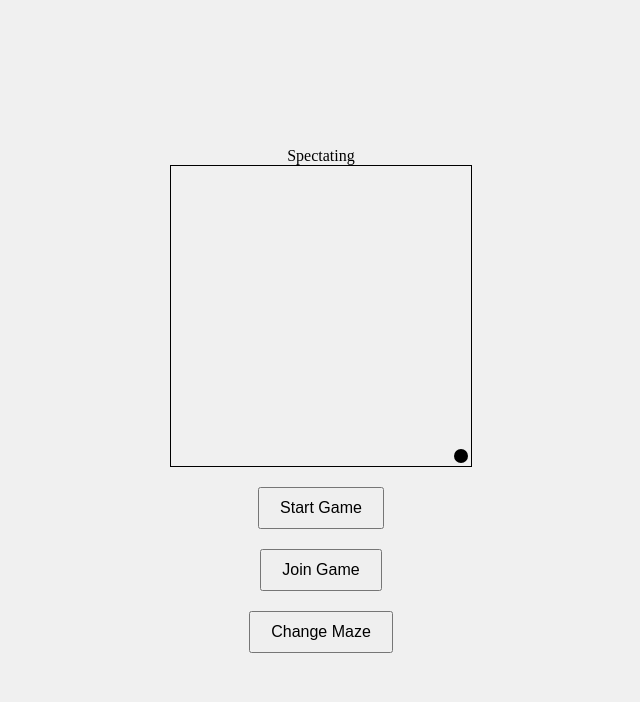
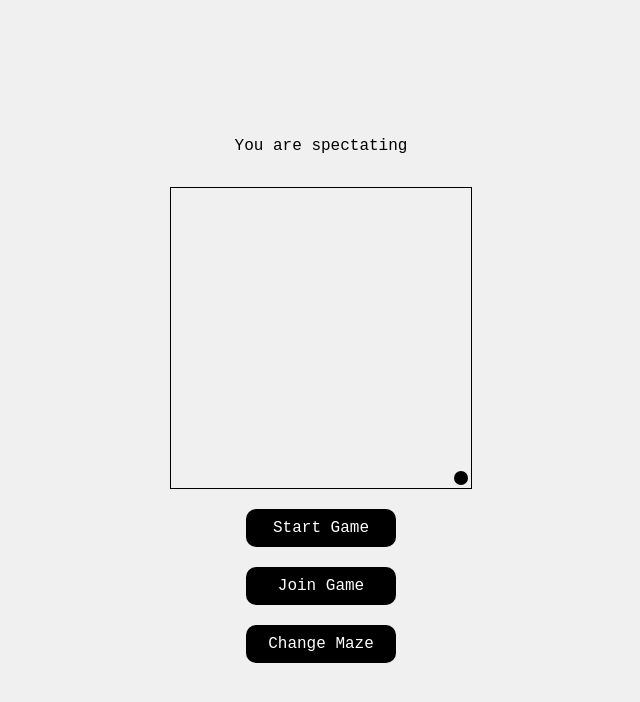
Before and after one commit to Kamo-Chip/bbd, a website: page index.html in a window 1280 px wide. Shown: the whole page, without its empty margins (319-959 px from the left). Drawn offline with nearby package versions, Linux system fonts and the light colour scheme; no server answers.

Commit message:
minor changes

```diff
--- a/index.html
+++ b/index.html
@@ -7,7 +7,7 @@
     <link rel="stylesheet" href="styles.css" />
   </head>
   <body>
-    <span id="playerColor">Spectating</span>
+    <span id="playerColor">You are spectating</span>
     <canvas id="gameCanvas" width="300" height="300"></canvas>
     <button id="startButton">Start Game</button>
     <button id="joinButton">Join Game</button>
--- a/script.js
+++ b/script.js
@@ -44,7 +44,7 @@ class Cell {
       if (this.walls.bottom)
         pen.moveTo(x + cellSize, y + cellSize), pen.lineTo(x, y + cellSize);
       if (this.walls.left) pen.moveTo(x, y + cellSize), pen.lineTo(x, y);
-      pen.strokeStyle = "green";
+      pen.strokeStyle = "black";
       pen.lineWidth = 2;
       pen.lineCap = "round";
       pen.stroke();
@@ -145,11 +145,12 @@ socket.on("assignID", (data) => {
 
 socket.on("assignColor", (data) => {
   color = data;
-  document.querySelector("#playerColor").textContent = data;
+  document.querySelector("#playerColor").textContent = `You are ` + data;
 });
 
 socket.on("announceWinner", (data) => {
   alert(`Winner:  ${data.color}`);
+  location.reload();
 });
 
 joinButton.addEventListener("click", () => {
--- a/server.js
+++ b/server.js
@@ -234,7 +234,6 @@ const tiltValues = {};
 
 io.on("connection", (socket) => {
   console.log("User connected: ", socket.id);
-
   socket.emit("assignID", socket.id);
 
   socket.on("genMaze", () => {
@@ -252,13 +251,12 @@ io.on("connection", (socket) => {
   socket.on("join", () => {
     users.push({ ...balls[users.length], id: socket.id });
     socket.emit("assignColor", balls[users.length - 1].color);
+    console.log("Users: ", users);
     io.emit("plotPlayers", users);
   });
 
   socket.on("tilt", (data) => {
-    console.log(isGameStarted);
     if (isGameStarted) {
-      console.log(data);
       const { playerId, xTilt, yTilt, beta, gamma } = data;
       tiltValues[playerId] = { xTilt, yTilt, beta, gamma };
 
@@ -290,7 +288,7 @@ io.on("connection", (socket) => {
 
   socket.on("disconnect", () => {
     console.log("Client disconnected:", socket.id);
-
+    console.log("Users: ", users);
     users = users.filter((user) => user.id !== socket.id);
     socket.broadcast.emit("plotPlayers", users);
   });
--- a/styles.css
+++ b/styles.css
@@ -7,6 +7,7 @@ body {
   margin: 0;
   background-color: #f0f0f0;
   perspective: 1000px;
+  font-family: monospace;
 }
 
 canvas {
@@ -21,9 +22,21 @@ button {
   margin-top: 20px;
   padding: 10px 20px;
   font-size: 16px;
+  font-family: monospace;
+  min-width: 150px;
+  border-radius: 10px;
+  border: none;
+  background-color: #000;
+  color: #fff;
+  cursor: pointer;
 }
 
 .position {
   display: flex;
   flex-direction: row;
 }
+
+#playerColor {
+  margin-bottom: 2rem;
+  font-size: 16px;
+}
```
